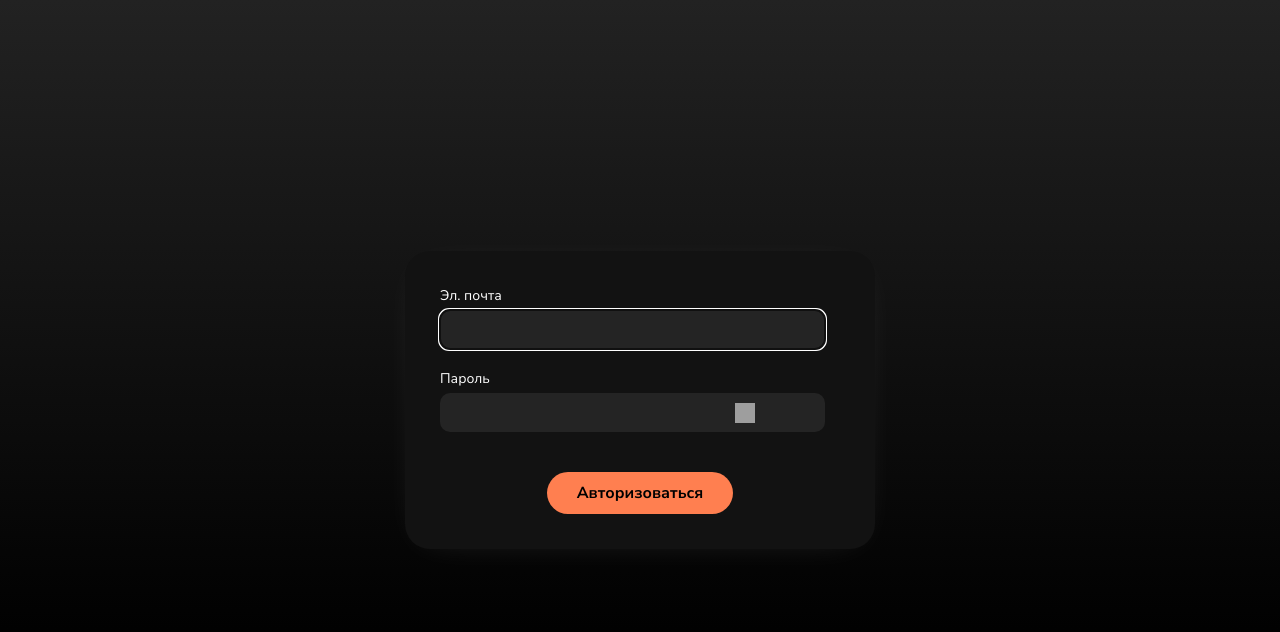
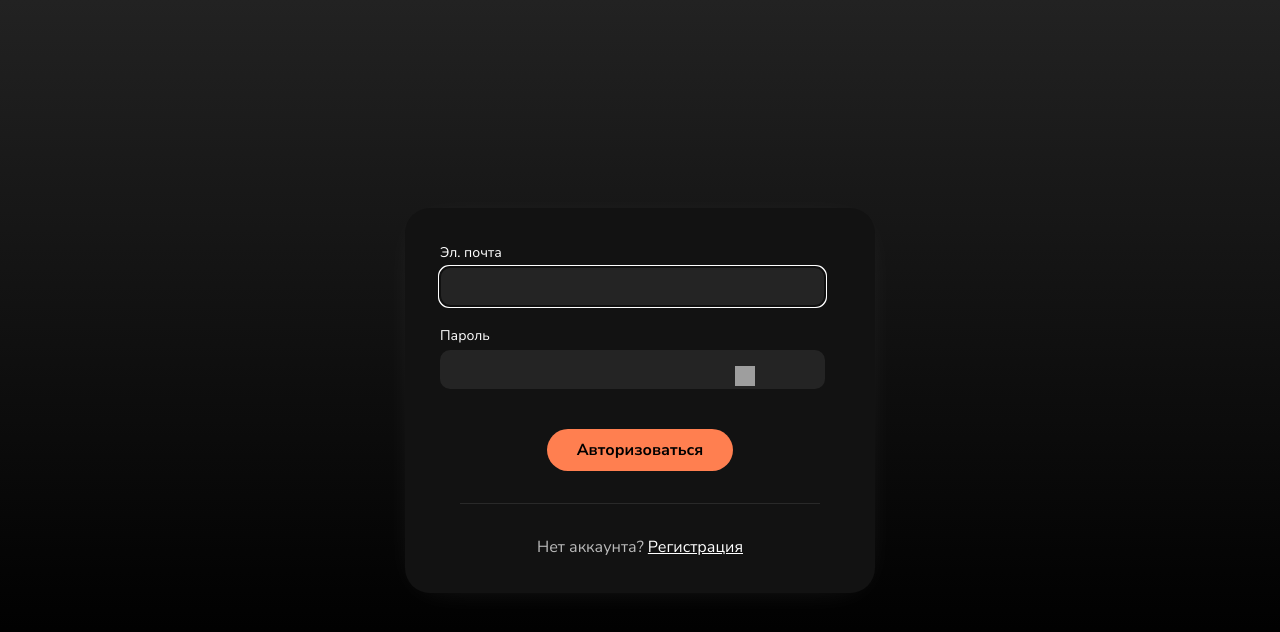
Before and after one commit to ShantaRam81/RepairService, a Django app: page /login in a window 1280 px wide. Shown: the top 632 px of the page. Run offline with Django 5.2, Linux system fonts and the light colour scheme; grey boxes are pictures that could not be loaded.

Commit message:
repairman and manager

```diff
--- a/RSapplication/static/css/user_login.css
+++ b/RSapplication/static/css/user_login.css
@@ -95,7 +95,7 @@ button:hover{
 .pass-icon{
     position: absolute;
     right: 41%;
-    top: 50.4%;
+    top: 45.7%;
     cursor: pointer;
     color: coral;
 }
--- a/RSapplication/templates/RSapplication/login.html
+++ b/RSapplication/templates/RSapplication/login.html
@@ -29,6 +29,10 @@
     <div class='button-center'>
         <button class="login-button" type="submit">Авторизоваться</button>
     </div>
+    <hr class='hr-line'>
+    <div class="login-prompt">
+        <p class="login-text">Нет аккаунта? <a class = "login-link" href="{% url 'registration' %}">Регистрация</a></p>
+    </div>
 </form>
 <script>
     const inputPass = document.getElementById('password-input');
```
